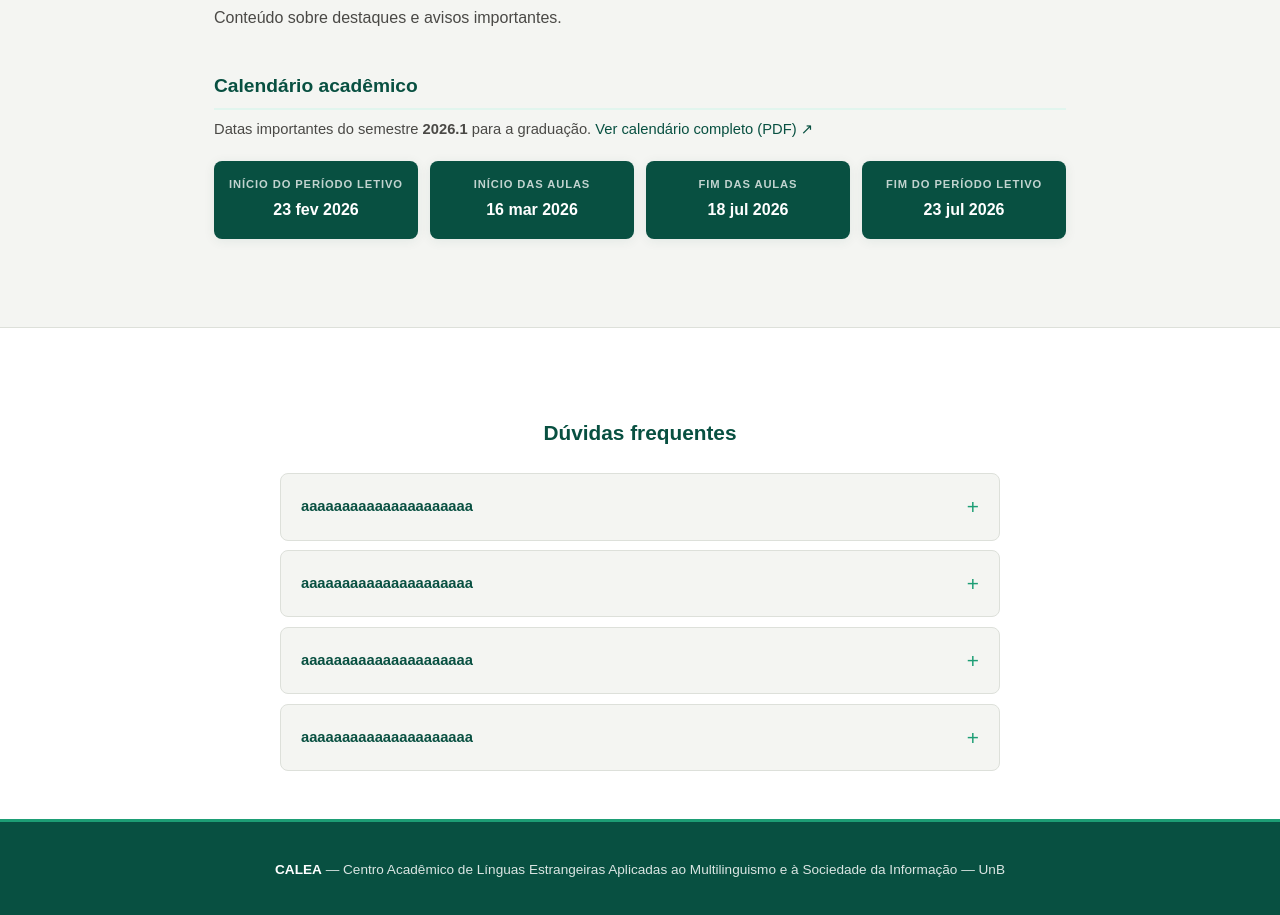
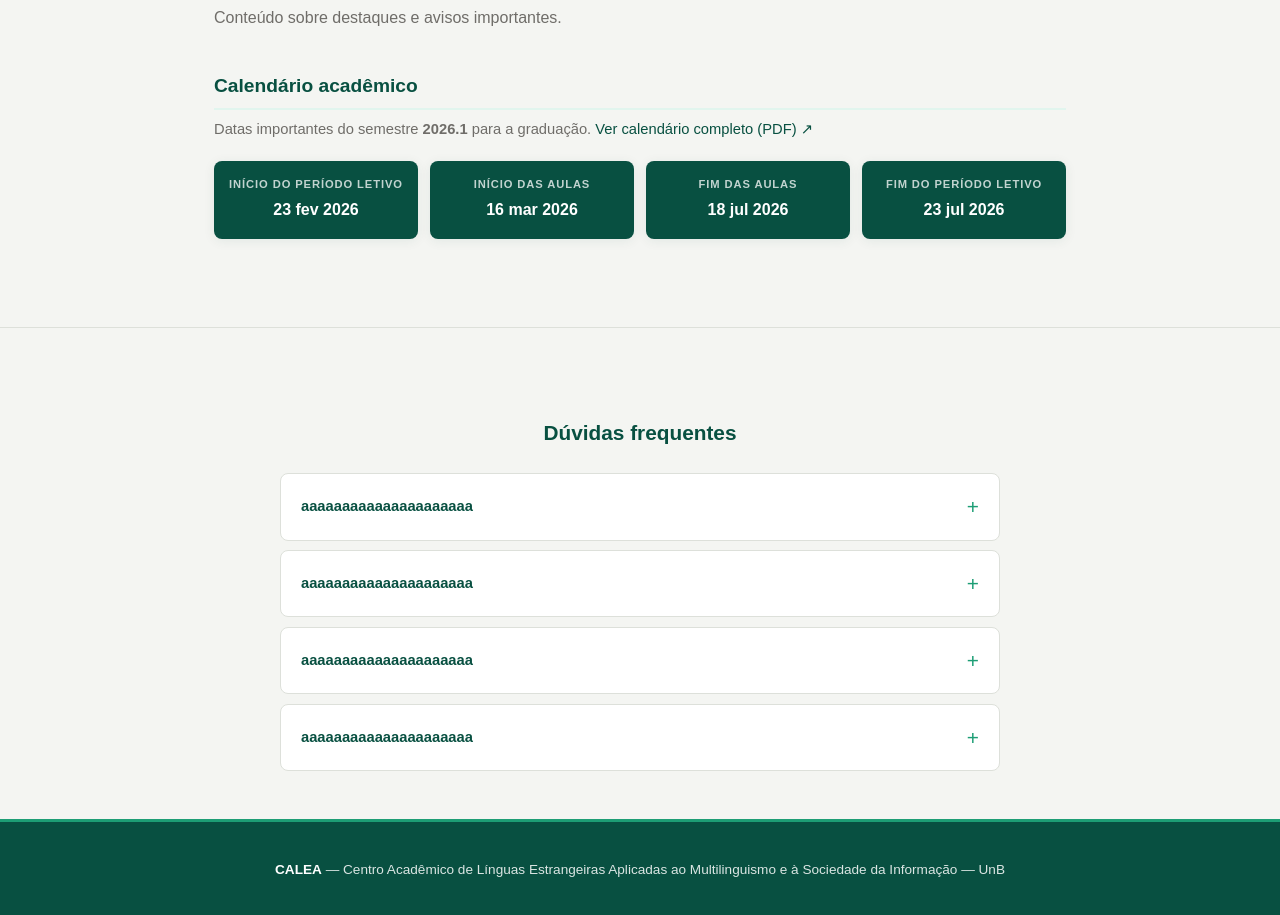
Before and after one commit to starrixBR/calea-teste, a plain HTML site: page index.html in a window 1280 px wide. Shown: the part 461-1376 px from the top of the page. Drawn offline with Linux system fonts and the light colour scheme.

Commit message:
Add files via upload

```diff
--- a/style.css
+++ b/style.css
@@ -10,13 +10,14 @@
     --cinza-bg: #f4f5f2;
     --cinza-borda: #dde0da;
     --texto: #1a1a18;
-    --texto-muted: #4a4946;
+    --texto-muted: #6f6d69;
     --branco: #ffffff;
     --sombra-suave: 0 2px 12px rgba(8, 80, 65, 0.08);
     --sombra-media: 0 4px 24px rgba(8, 80, 65, 0.13);
     --raio: 14px;
     --raio-sm: 8px;
     --raio-pill: 999px;
+    ;
 }
 
 /* ── RESET & BASE ── */
@@ -415,7 +416,7 @@ nav a.ativo {
    SEÇÃO FAQ
    ══════════════════════════════════════════ */
 #faq {
-    background: var(--branco);
+    background: var(--cinza-bg);
     border-top: 1px solid var(--cinza-borda);
     padding: 3rem 1.5rem;
 }
@@ -439,7 +440,7 @@ nav a.ativo {
 .faq-list { display: grid; gap: 0.6rem; }
 
 .faq-list details {
-    background: var(--cinza-bg);
+    background: var(--branco);
     border: 1px solid var(--cinza-borda);
     border-radius: var(--raio-sm);
     overflow: hidden;
```
